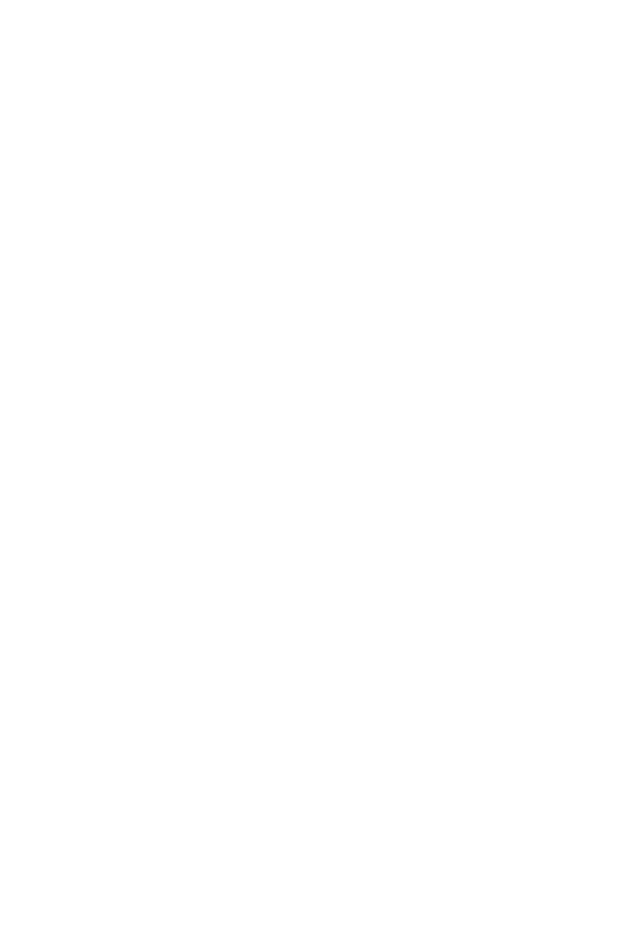
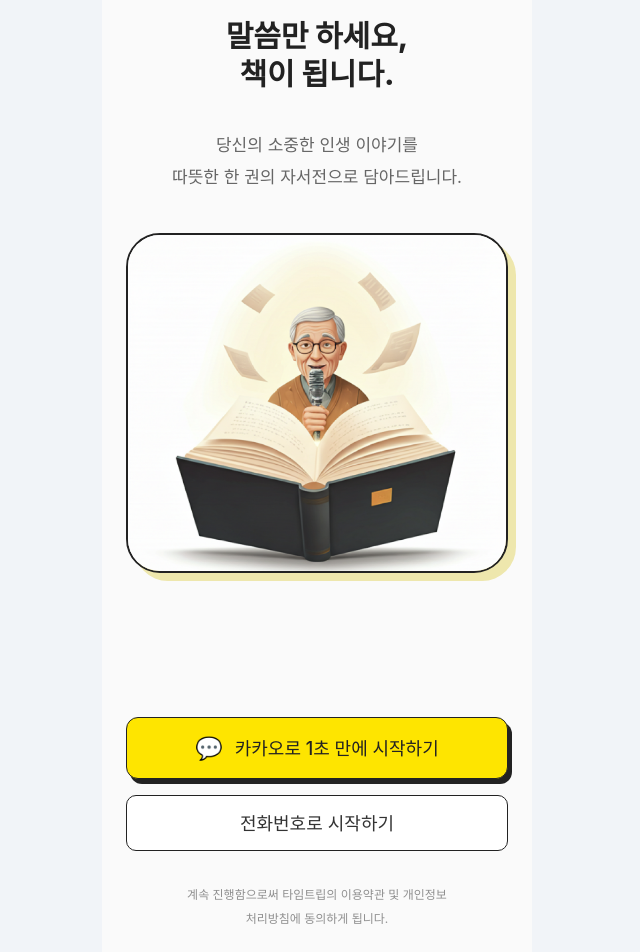
Before and after one commit to choiby7/likelion-team1-ideathon-frontend, a React (Vite) app: page /onboarding in a window 1280 px wide. Before the commit this address had no page. Shown: the part 120-1072 px from the top of the page, without its empty margins (323-963 px from the left). Before the commit the page ends 800 px from the top, so only its background shows below. Built offline with nearby package versions, Linux system fonts and the light colour scheme.

Commit message:
온보딩페이지 추가

```diff
--- a/src/main.tsx
+++ b/src/main.tsx
@@ -5,12 +5,14 @@ import "./index.css";
 import ChatPage from "./pages/ChatPage";
 import AutobiographyPage from "./pages/AutobiographyPage";
 import MemoirReaderPage from "./pages/MemoirReaderPage";
+import OnboardingPage from "./pages/OnboardingPage";
 
 ReactDOM.createRoot(document.getElementById("root")!).render(
   <React.StrictMode>
     <BrowserRouter>
       <Routes>
-        <Route path="/" element={<Navigate to="/chat" replace />} />
+        <Route path="/" element={<Navigate to="/onboarding" replace />} />
+        <Route path="/onboarding" element={<OnboardingPage />} />
         <Route path="/home" element={<Navigate to="/chat" replace />} />
         <Route path="/chat" element={<ChatPage />} />
         <Route path="/autobiography" element={<AutobiographyPage />} />
--- /dev/null
+++ b/src/pages/OnboardingPage.tsx
@@ -0,0 +1,69 @@
+import { useNavigate } from "react-router-dom";
+import onboardingImage from "../assets/onboarding-image.png";
+
+function OnboardingPage() {
+  const navigate = useNavigate();
+
+  return (
+    <main className="min-h-screen bg-[#f1f4f8] flex justify-center">
+      <section className="w-full max-w-[430px] min-h-screen bg-[#fafafa] px-6 pt-8 pb-8 relative">
+        {/* 로고 */}
+        <h1 className="text-center text-[28px] font-bold text-[#6f5f18]">
+          Memoreal
+        </h1>
+
+        {/* 메인 문구 */}
+        <section className="mt-16 text-center">
+          <h2 className="text-[30px] font-extrabold leading-tight text-[#222]">
+            말씀만 하세요,
+            <br />
+            책이 됩니다.
+          </h2>
+
+          <p className="mt-9 text-[17px] leading-8 text-[#666]">
+            당신의 소중한 인생 이야기를
+            <br />
+            따뜻한 한 권의 자서전으로 담아드립니다.
+          </p>
+        </section>
+
+        {/* 이미지 영역 */}
+        <section className="mt-10 relative">
+          <div className="absolute top-2 left-2 w-full h-full rounded-[34px] bg-[#eee7ad]" />
+
+          <div className="relative h-[340px] rounded-[34px] border-[2.5px] border-[#222] bg-[#fffef8] flex items-center justify-center overflow-hidden">
+            <img
+              src={onboardingImage}
+              alt="자서전 온보딩 이미지"
+              className="w-full h-full object-cover"
+            />
+          </div>
+        </section>
+
+        {/* 버튼 영역 */}
+        <section className="mt-36 space-y-4">
+          <button
+            onClick={() => navigate("/chat")}
+            className="w-full h-[62px] rounded-[12px] bg-[#FEE500] border-[1.5px] border-[#222] shadow-[4px_5px_0_#222] flex items-center justify-center gap-3 text-[18px] font-medium text-[#222] transition duration-200 hover:-translate-y-1 hover:shadow-[6px_7px_0_#222]"
+          >
+            <span className="text-[22px]">💬</span>
+            카카오로 1초 만에 시작하기
+          </button>
+
+          <button className="w-full h-[56px] rounded-[10px] bg-white border-[1.5px] border-[#222] text-[18px] text-[#333] transition duration-200 hover:bg-gray-100">
+            전화번호로 시작하기
+          </button>
+        </section>
+
+        {/* 약관 문구 */}
+        <p className="mt-8 text-center text-[12px] leading-6 text-[#8f8f8f]">
+          계속 진행함으로써 타임트립의 이용약관 및 개인정보
+          <br />
+          처리방침에 동의하게 됩니다.
+        </p>
+      </section>
+    </main>
+  );
+}
+
+export default OnboardingPage;
--- /dev/null
+++ b/src/vite-env.d.ts
@@ -0,0 +1 @@
+/// <reference types="vite/client" />
```
Also changed, not shown: src/assets/onboarding-image.png (added).
